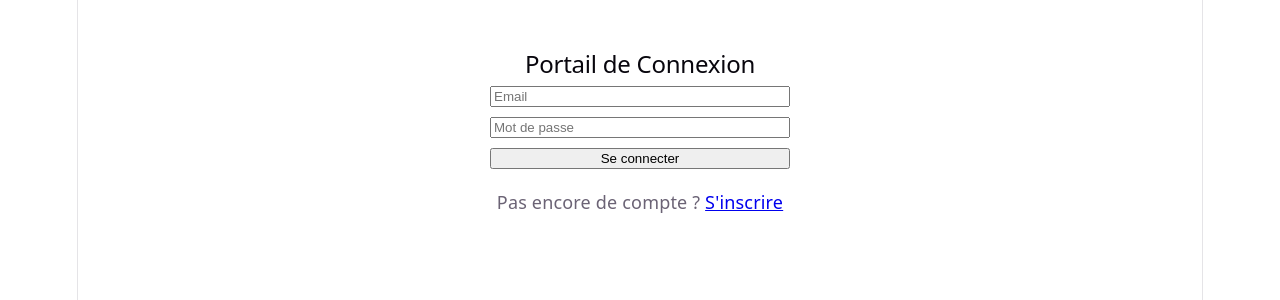
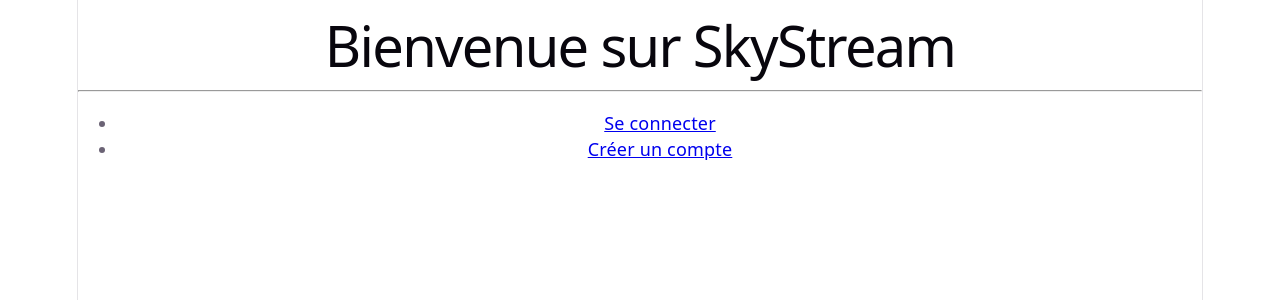
Before and after one commit to AntoCu/Comparat-air, a React (Vite) app in the folder app/front/: page / in a window 1280 px wide. Before the commit this address led to /login. Shown: the top 300 px of the page. Built offline with nearby package versions, Linux system fonts and the light colour scheme.

Commit message:
Ajout page home et maj npm

```diff
--- a/app/front/src/App.jsx
+++ b/app/front/src/App.jsx
@@ -1,6 +1,7 @@
 import { useState } from 'react';
 import { BrowserRouter, Routes, Route, Navigate } from 'react-router-dom';
 
+import HomePage from './pages/home-page';
 import LoginPage from './pages/login-page';
 import RegisterPage from './pages/register-page';
 import MenuPage from './pages/menu-page';
@@ -10,28 +11,26 @@ export default function App() {
   const [isLoggedIn, setIsLoggedIn] = useState(false);
   const [userEmail, setUserEmail] = useState('');
 
-  // On récupère le rôle directement depuis le localStorage
   const userRole = localStorage.getItem('role');
 
   return (
     <BrowserRouter>
-      {/* BANDEAU DE STATUT GLOBAL */}
       {isLoggedIn && (
         <div style={{
           textAlign: 'right',
           padding: '10px 20px',
-          fontSize: '14px'
+          backgroundColor: '#eee',
+          borderBottom: '1px solid #ccc'
         }}>
-          Connecté en tant que : <strong>{userEmail}</strong>  |
-          Statut : <span style={{ color: userRole === 'admin' ? 'green' : 'blue', fontWeight: 'bold' }}>
-            {userRole === 'admin' ? ' Administrateur' : ' Utilisateur Standard'}
+          Utilisateur : <strong>{userEmail}</strong> |
+          Rôle : <span style={{ color: userRole === 'admin' ? 'green' : 'blue' }}>
+            {userRole === 'admin' ? ' Administrateur' : ' Standard'}
           </span>
         </div>
       )}
 
       <Routes>
-        <Route path="/" element={<Navigate to="/login" />} />
-
+        <Route path="/" element={<HomePage />} />
         <Route
           path="/login"
           element={<LoginPage setIsLoggedIn={setIsLoggedIn} setUserEmail={setUserEmail} />}
@@ -48,6 +47,8 @@ export default function App() {
           path="/dashboard"
           element={isLoggedIn ? <DashboardPage /> : <Navigate to="/login" />}
         />
+
+        <Route path="*" element={<Navigate to="/" />} />
       </Routes>
     </BrowserRouter>
   );
--- /dev/null
+++ b/app/front/src/pages/home-page.jsx
@@ -0,0 +1,14 @@
+import { Link } from 'react-router-dom';
+
+export default function HomePage() {
+  return (
+    <div>
+      <h1>Bienvenue sur SkyStream</h1>
+      <hr />
+      <ul>
+        <li><Link to="/login">Se connecter</Link></li>
+        <li><Link to="/register">Créer un compte</Link></li>
+      </ul>
+    </div>
+  );
+}
```
Also changed, not shown: 2 other files (tests, documents, lock files or other folders).
